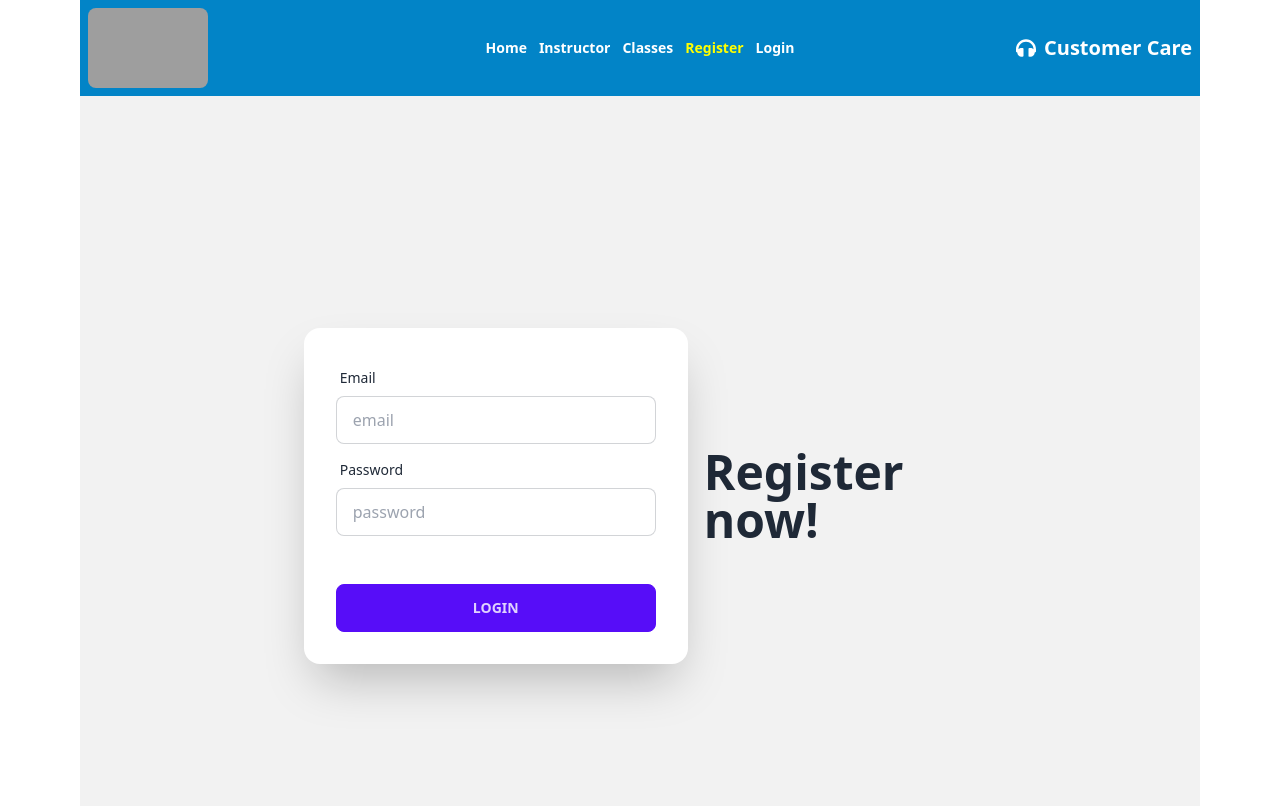
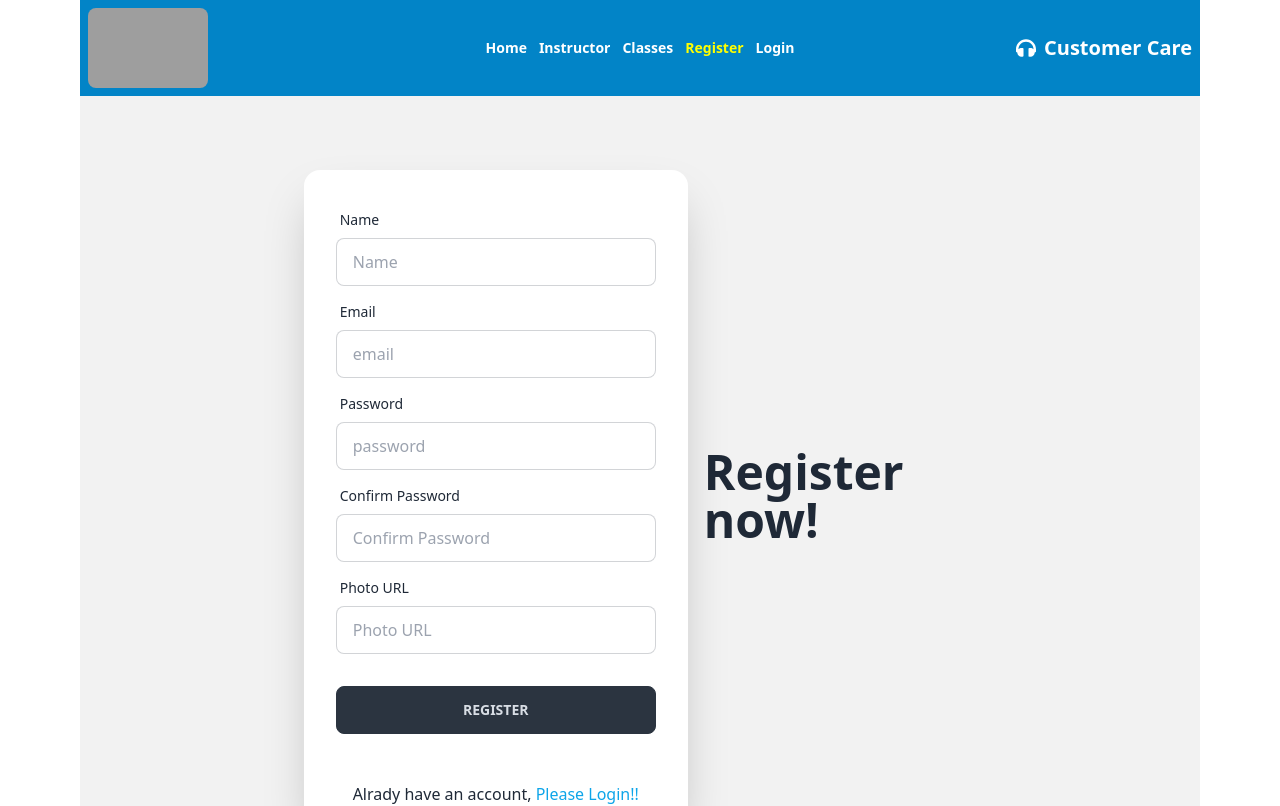
Before and after one commit to mostafizur-raahman/ksports-client, a React (Vite) app: page /register in a window 1280 px wide. Shown: the top 806 px of the page. Built offline with nearby package versions, Linux system fonts and the light colour scheme; no server answers; grey boxes are pictures that could not be loaded.

Commit message:
auth provider && register and log in

```diff
--- a/src/Layout/Navbar/Navbar.jsx
+++ b/src/Layout/Navbar/Navbar.jsx
@@ -1,20 +1,32 @@
 import { NavLink } from "react-router-dom";
 import './Navbar.css'
 import { useContext } from "react";
+
+import { FaHeadphones } from 'react-icons/fa';
 import { AuthContext } from "../../Provider/AuthProvider";
-import { FaHeadphones } from 'react-icons/fa';
 const Navbar = () => {
-    const {user} = useContext(AuthContext)
+    const {user,logOut} = useContext(AuthContext);
+    const handleLogout =()=>{
+        logOut()
+        .then(()=>{})
+        .catch(e=> console.log(e))
+    }
     const navItems = (
         <>
             <div className="flex gap-3">
                 <NavLink to='/' activeClassName="active">Home</NavLink>
                 <NavLink to='/instructor' activeClassName="active">Instructor</NavLink>
                 <NavLink to='/classes' activeClassName="active">Classes</NavLink>
-                <NavLink to='/register' activeClassName="active">Register</NavLink>
+                {
+                    user ? <>
+                    <img src={user.photoURL} alt="user" />
+                    <NavLink to="/dashboard">Dashboard</NavLink>
+                    <button className="btn" onClick={handleLogout}>Log out</button>
+
+                    </> : <>
+                    <NavLink to='/register' activeClassName="active">Register</NavLink>
                 <NavLink to='/login' activeClassName="active">Login</NavLink>
-                {
-                    user && <NavLink to='/dashboard' activeClassName="active">Dashboard</NavLink>
+                    </>
                 }
             </div>
         </>
--- a/src/Layout/Registration/Registration.jsx
+++ b/src/Layout/Registration/Registration.jsx
@@ -1,13 +1,49 @@
+
+import { useContext } from "react";
+import { useForm } from "react-hook-form";
+import { Link } from "react-router-dom";
+import { AuthContext } from "../../Provider/AuthProvider";
+
 const Registration = () => {
+    const{ createUser} = useContext(AuthContext);
+    const {
+        register,
+        handleSubmit,
+        formState: { errors },
+    } = useForm();
+    const onSubmit = (data) => {
+        console.log(data);
+        createUser(data.email,data.password)
+        .then(loggedUser =>{
+            const user = loggedUser.user;
+            console.log(user);
+        })
+    };
+
     return (
         <div className="hero min-h-screen bg-base-200">
             <div className="hero-content flex-col lg:flex-row-reverse">
                 <div className="text-center lg:text-left">
                     <h1 className="text-5xl font-bold">Register now!</h1>
-
                 </div>
                 <div className="card flex-shrink-0 w-full max-w-sm shadow-2xl bg-base-100">
-                    <div className="card-body">
+                    <form
+                        onSubmit={handleSubmit(onSubmit)}
+                        className="card-body"
+                    >
+                        <div className="form-control">
+                            <label className="label">
+                                <span className="label-text">Name</span>
+                            </label>
+                            <input
+                                type="text"
+                                placeholder="Name"
+                                name="name"
+                                {...register("name", { required: true })}
+                                className="input input-bordered"
+                            />
+                            {errors.name && <span className="text-red-500">Name field is required*</span>}
+                        </div>
                         <div className="form-control">
                             <label className="label">
                                 <span className="label-text">Email</span>
@@ -15,26 +51,64 @@ const Registration = () => {
                             <input
                                 type="text"
                                 placeholder="email"
+                                name="email"
+                                {...register("email",{ required: true })}
                                 className="input input-bordered"
                             />
+                            {errors.email && <span className="text-red-500">email is required*</span>}
                         </div>
                         <div className="form-control">
                             <label className="label">
                                 <span className="label-text">Password</span>
                             </label>
                             <input
-                                type="text"
+                                type="password"
                                 placeholder="password"
+                                {...register("password",{ required: true })}
                                 className="input input-bordered"
                             />
+                            {errors.password && <span className="text-red-500">password field is required*</span>}
+
+
+                        </div>
+                        <div className="form-control">
                             <label className="label">
+                                <span className="label-text">
+                                    Confirm Password
+                                </span>
+                            </label>
+                            <input
+                                type="password"
+                                placeholder="Confirm Password"
+                                {...register("confirm_password",{ required: true })}
+                                className="input input-bordered"
+                            />
+                            {errors.confirm_password && <span className="text-red-500">password does not match*</span>}
 
+                        </div>
+                        <div className="form-control">
+                            <label className="label">
+                                <span className="label-text">Photo URL</span>
                             </label>
+                            <input
+                                type="text"
+                                placeholder="Photo URL"
+                                name="photoURL"
+                                {...register("photoURL",{ required: true })}
+                                className="input input-bordered"
+                            />
+                             {errors.photoURL && <span className="text-red-500">This field is required*</span>}
+
                         </div>
                         <div className="form-control mt-6">
-                            <button className="btn btn-primary">Login</button>
+                            <input
+                                type="submit"
+                                className="btn btn-neutral"
+                                value="Register"
+                            />
                         </div>
-                    </div>
+                    </form>
+                    <Link to='/login' className="text-center p-4">Alrady have an account, <span className="text-sky-500">Please Login!!</span></Link>
                 </div>
             </div>
         </div>
```
